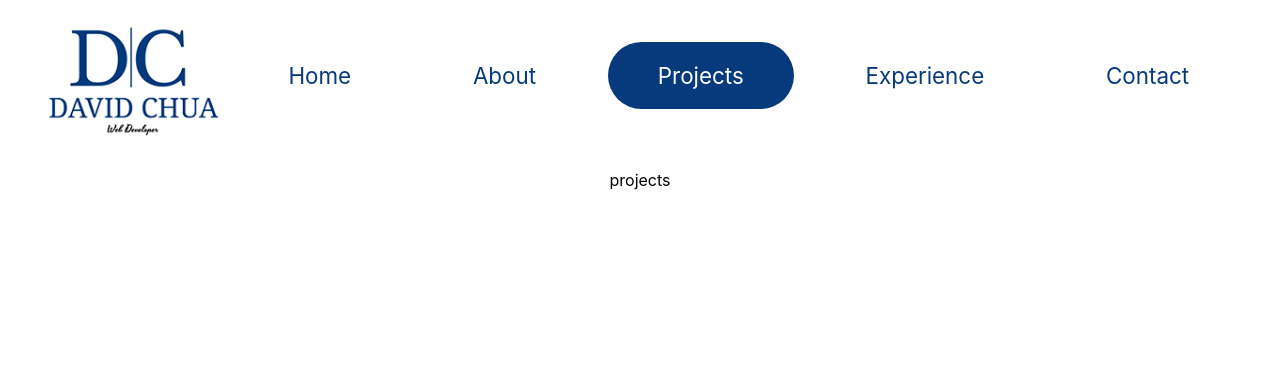
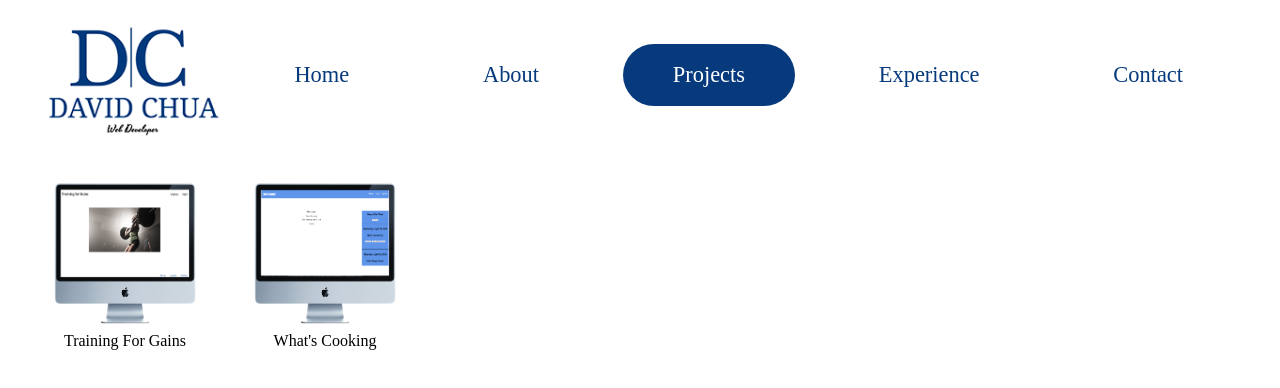
Before and after one commit to david-chua/react-portfolio, a React (Create React App) app in the folder react-portfolio/: page /projects in a window 1280 px wide. Shown: the top 388 px of the page. Built offline with nearby package versions, Linux system fonts and the light colour scheme.

Commit message:
rendering project mini info

```diff
--- a/react-portfolio/src/App.css
+++ b/react-portfolio/src/App.css
@@ -1,3 +1,48 @@
-.App {
-  text-align: center;
+/* http://meyerweb.com/eric/tools/css/reset/
+   v2.0 | 20110126
+   License: none (public domain)
+*/
+
+html, body, div, span, applet, object, iframe,
+h1, h2, h3, h4, h5, h6, p, blockquote, pre,
+a, abbr, acronym, address, big, cite, code,
+del, dfn, em, img, ins, kbd, q, s, samp,
+small, strike, strong, sub, sup, tt, var,
+b, u, i, center,
+dl, dt, dd, ol, ul, li,
+fieldset, form, label, legend,
+table, caption, tbody, tfoot, thead, tr, th, td,
+article, aside, canvas, details, embed,
+figure, figcaption, footer, header, hgroup,
+menu, nav, output, ruby, section, summary,
+time, mark, audio, video {
+	margin: 0;
+	padding: 0;
+	border: 0;
+	font-size: 100%;
+	font: inherit;
+	vertical-align: baseline;
 }
+/* HTML5 display-role reset for older browsers */
+article, aside, details, figcaption, figure,
+footer, header, hgroup, menu, nav, section {
+	display: block;
+}
+body {
+	line-height: 1;
+}
+ol, ul {
+	list-style: none;
+}
+blockquote, q {
+	quotes: none;
+}
+blockquote:before, blockquote:after,
+q:before, q:after {
+	content: '';
+	content: none;
+}
+table {
+	border-collapse: collapse;
+	border-spacing: 0;
+}
--- /dev/null
+++ b/react-portfolio/src/Components/Projects/ProjectItem.js
@@ -0,0 +1,33 @@
+import React from 'react';
+import styled from 'styled-components';
+
+const ProjectItemContainer = styled.div`
+  padding-right: 50px;
+  h2 {
+    text-align: center;
+  }
+`;
+
+const ProjectImagecontainer = styled.img`
+  width: 150px
+  height: 150px
+
+`;
+class ProjectItem extends React.Component{
+  constructor(props){
+    super(props)
+    this.state={}
+  }
+
+  render(){
+    const { item } = this.props;
+    return(
+      <ProjectItemContainer>
+        <ProjectImagecontainer src={item.img} alt="project image"/>
+        <h2> {item.title} </h2>
+      </ProjectItemContainer>
+    )
+  }
+}
+
+export default ProjectItem;
--- a/react-portfolio/src/Components/Projects/Projects.js
+++ b/react-portfolio/src/Components/Projects/Projects.js
@@ -1,12 +1,48 @@
 import React from 'react';
 import NavBar from './../NavBar';
+import styled from 'styled-components';
+import ProjectItem from './ProjectItem';
+import trainingForGains from './../../Assets/Images/trainingforgains_mac.png';
+import cooking from './../../Assets/Images/cooking_user_mac.png';
+
+const ProjectData = [
+  {
+    img: trainingForGains,
+    title: 'Training For Gains'
+  },
+  {
+    img: cooking,
+    title: "What's Cooking"
+  }
+
+]
+
+const ProjectMiniiContainer = styled.div`
+    display: flex;
+    overflow-x: scroll;
+    overflow-y: none;
+    white-space: nowrap;
+    padding: 10px 50px;
+
+    &:: -webkit-slider-thumb{
+      height: 15px;
+      width: 25px;
+      border-radius: 50%;
+      cursor: pointer;
+    }
+`;
+
 
 const Projects = () => {
   return(
     <div>
       <NavBar />
       <div>
-      projects
+        <ProjectMiniiContainer>
+          {ProjectData.map(item =>{
+              return <ProjectItem item={item} />
+          })}
+        </ProjectMiniiContainer>
       </div>
 
     </div>
```
Also changed, not shown: react-portfolio/src/Assets/Images/cooking_user_mac.png (added), react-portfolio/src/Assets/Images/trainingforgains_mac.png (added).
